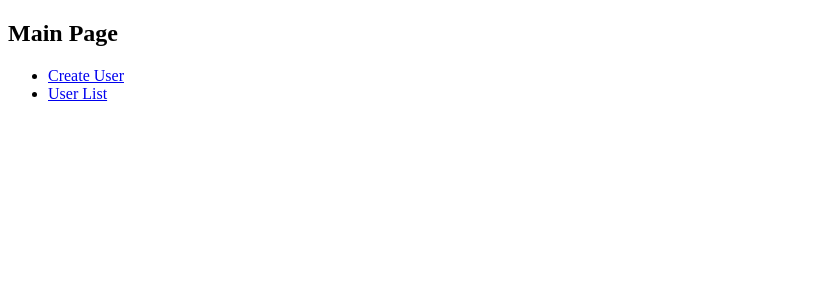
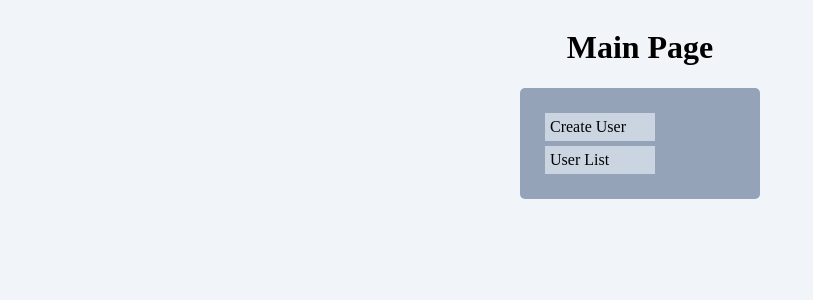
Before and after one commit to Wiiksu/django_test_project, a Django app: page /myapp/ in a window 1280 px wide. Shown: the top 300 px of the page, without its empty margins (0-813 px from the left). Run offline with Django 5.2, Linux system fonts and the light colour scheme.

Commit message:
html styling changes

```diff
--- a/myapp/templates/myapp/main_page.html
+++ b/myapp/templates/myapp/main_page.html
@@ -2,12 +2,45 @@
 <html>
   <head>
     <title>Main Page</title>
+    <style>
+      body {
+        display: flex;
+        justify-content: center;
+        align-items: center;
+        flex-direction: column;
+        background: #f1f5f9;
+      }
+      .list-item {
+        background-color: #cbd5e1;
+        margin: 5px;
+        padding: 5px;
+        width: 100px;
+      }
+
+      .list-wrap {
+        background-color: #94a3b8;
+        padding: 20px;
+        width: 200px;
+        max-width: 300px;
+        border-radius: 5px;
+      }
+      a:link,
+      visited,
+      active {
+        text-decoration: none;
+        color: black;
+      }
+    </style>
   </head>
   <body>
-    <h2>Main Page</h2>
-    <ul>
-      <li><a href="{% url 'myapp:create_user' %}">Create User</a></li>
-      <li><a href="{% url 'myapp:user_list' %}">User List</a></li>
-    </ul>
+    <h1>Main Page</h1>
+    <div class="list-wrap">
+      <div class="list-item">
+        <a href="{% url 'myapp:create_user' %}">Create User</a>
+      </div>
+      <div class="list-item">
+        <a href="{% url 'myapp:user_list' %}">User List</a>
+      </div>
+    </div>
   </body>
 </html>
```
Also changed, not shown: myapp/templates/myapp/create_user.html (+6 -5 lines), db.sqlite3.
